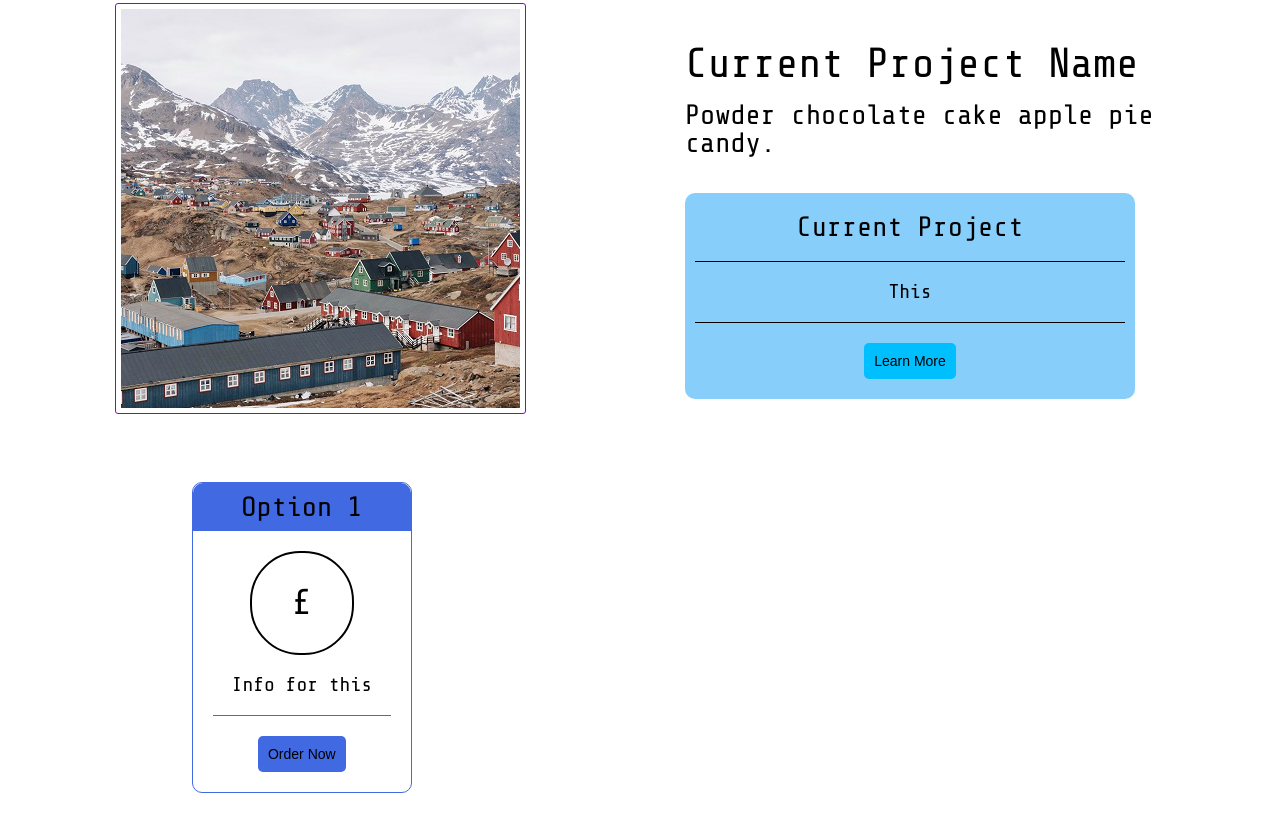
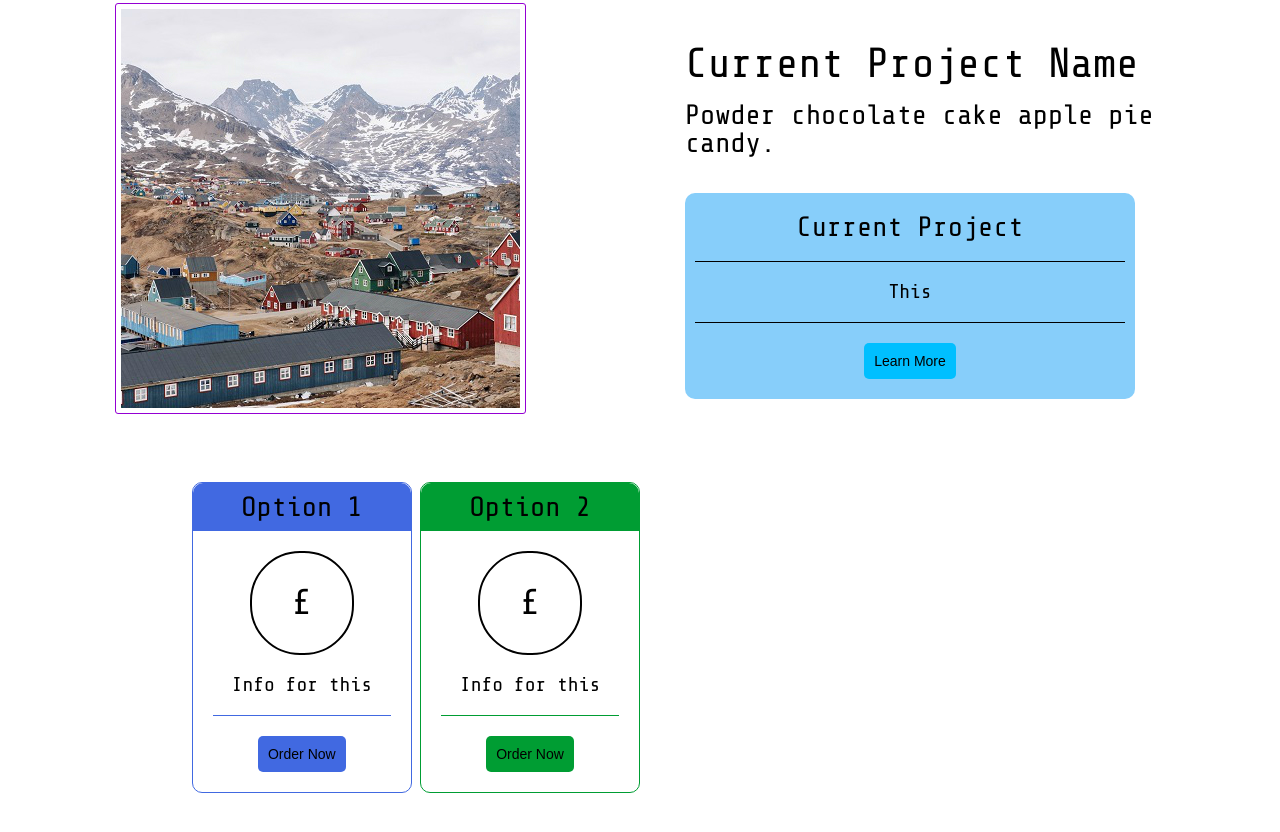
Before and after one commit to mordmaman/profile1, a plain HTML site: page index.html in a window 1280 px wide. Shown: the part 1355-2187 px from the top of the page. Drawn offline with nearby package versions, Linux system fonts and the light colour scheme.

Commit message:
adds well 2

```diff
--- a/index.html
+++ b/index.html
@@ -177,6 +177,23 @@
                 </div>
             </div>
         </div>
+        <div class="well_2">
+            <div class="well_2header">
+                <span class="wellHeader">Option 2</span>
+            </div>
+            <div class="well_main">
+                <div class="circle">
+                    <span class="circle_text">£</span>
+                </div>
+                <div class="well_info">
+                    <span class="well_text">Info for this</span>
+                </div>
+                <hr class="well_2hr">
+                <div class="wh">
+                       <button id="well_2Button" class="ui-button ui-widget ui-corner-all">Order Now</button>
+                </div>
+            </div>
+        </div>
     </section>
 
 
--- a/styles.css
+++ b/styles.css
@@ -413,6 +413,7 @@
   height: auto;
   text-align: center;
   margin-top: 20px;
+  display: inline-block;
 }
 
 .well_header{
@@ -467,6 +468,41 @@
 
 #well_1Button:hover{
   background-color: #0040FF;
+}
+
+.well_2{
+  border-radius: 10px;
+  border: 1px solid #009D33;
+  width: 20%;
+  height: auto;
+  text-align: center;
+  margin-top: 20px;
+  display: inline-block;
+}
+
+.well_2header{
+  border-top-left-radius: 10px;
+  border-top-right-radius: 10px;
+  background-color: #009D33;
+  padding: 10px;
+}
+
+.well_2hr{
+  border: 0;
+  border-top: 1px solid #009D33;
+  margin: 0 20px;
+}
+
+#well_2Button{
+  padding: 10px;
+  font-size: 14px;
+  background-color: #009D33;
+  border-radius: 5px;
+  border: 0px;
+}
+
+#well_2Button:hover{
+  background-color: 36A059;
 }
 
 /*
```
